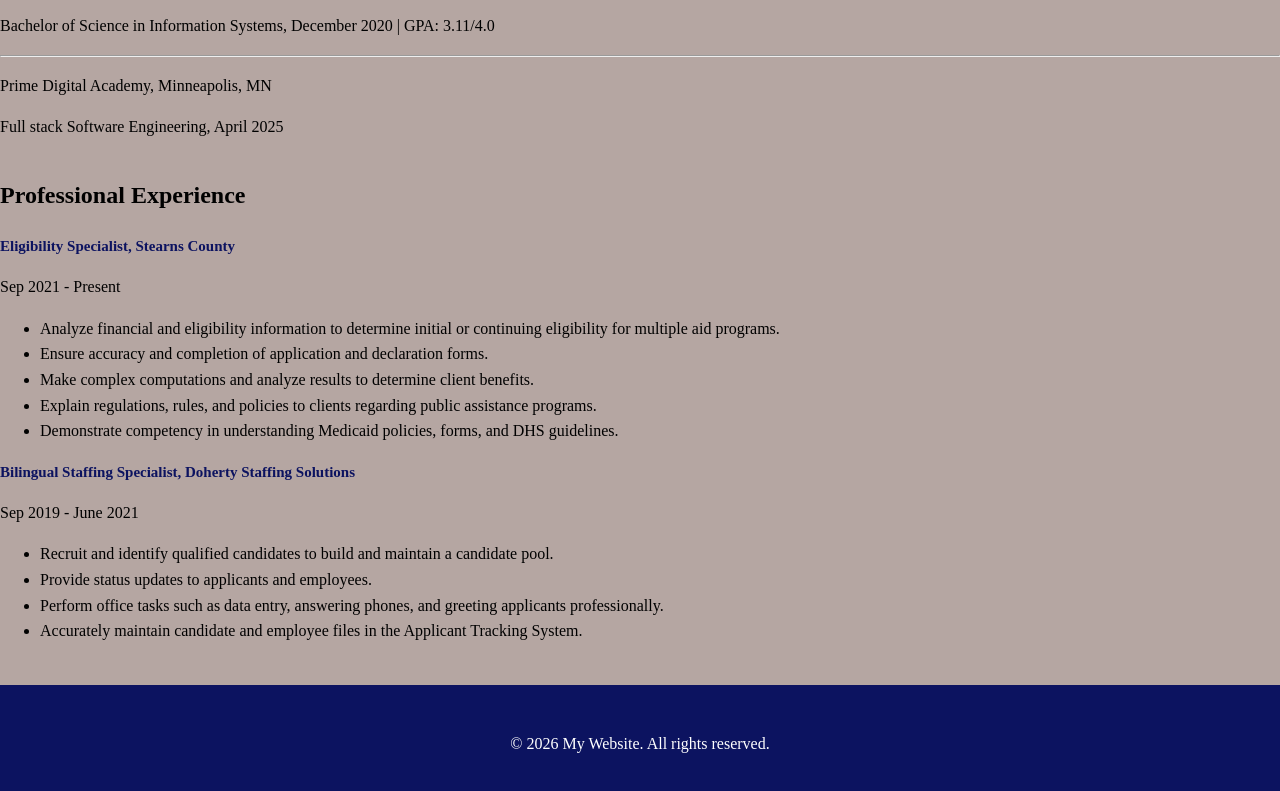
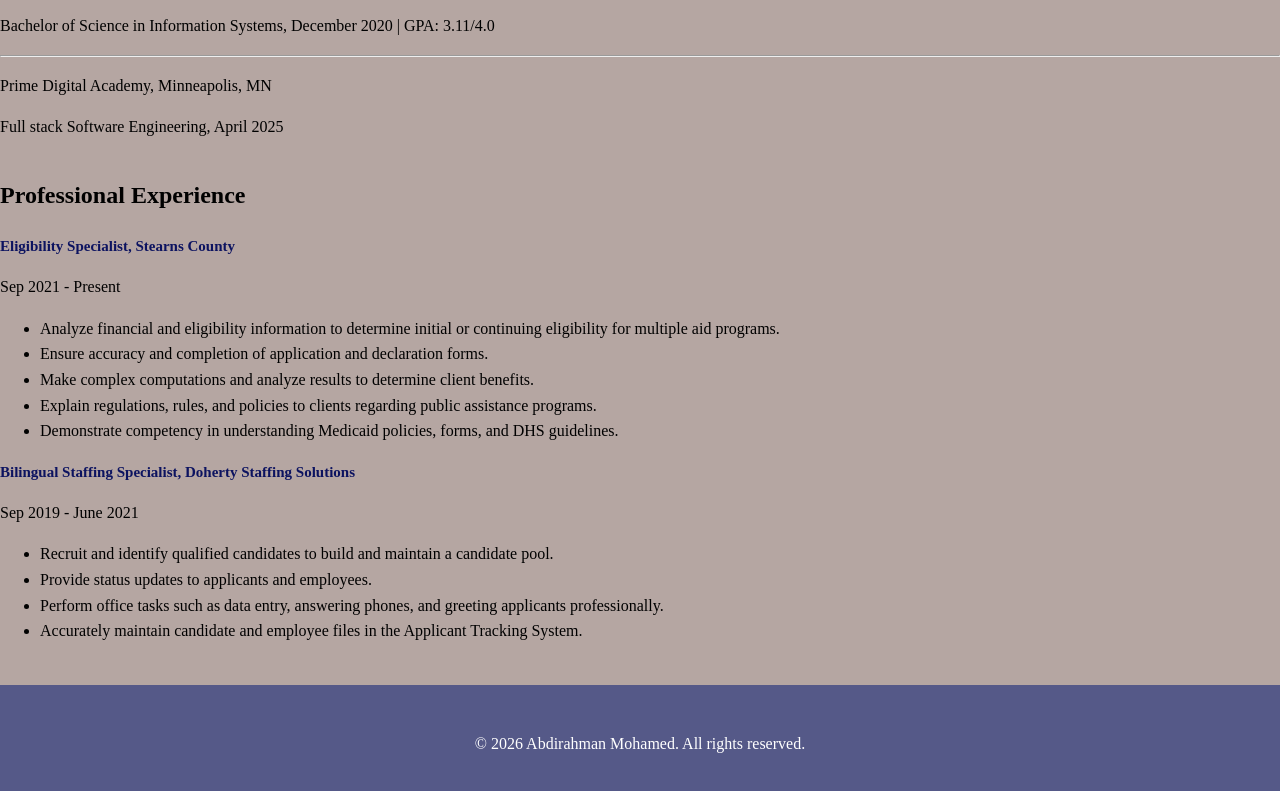
Before and after one commit to Shawkani1/Shawkani1.github.io, a plain HTML site: page index.html in a window 1280 px wide. Shown: the part 641-1432 px from the top of the page. Drawn offline with Linux system fonts and the light colour scheme.

Commit message:
Updated the CSS of the Footer

```diff
--- a/index.html
+++ b/index.html
@@ -48,7 +48,7 @@
     <br/>
   </section>
   <footer>
-  <p>&copy; 2026 My Website. All rights reserved.</p>
+  <p>&copy; 2026 Abdirahman Mohamed. All rights reserved.</p>
 </footer>
 </body>
 </html>
--- a/style.css
+++ b/style.css
@@ -33,7 +33,7 @@ h3 {
 }
 
 footer {
-    background-color: #0C1360;
+    background-color: #555988;
     color: white;
     padding: 30px;
     text-align: center;
```
